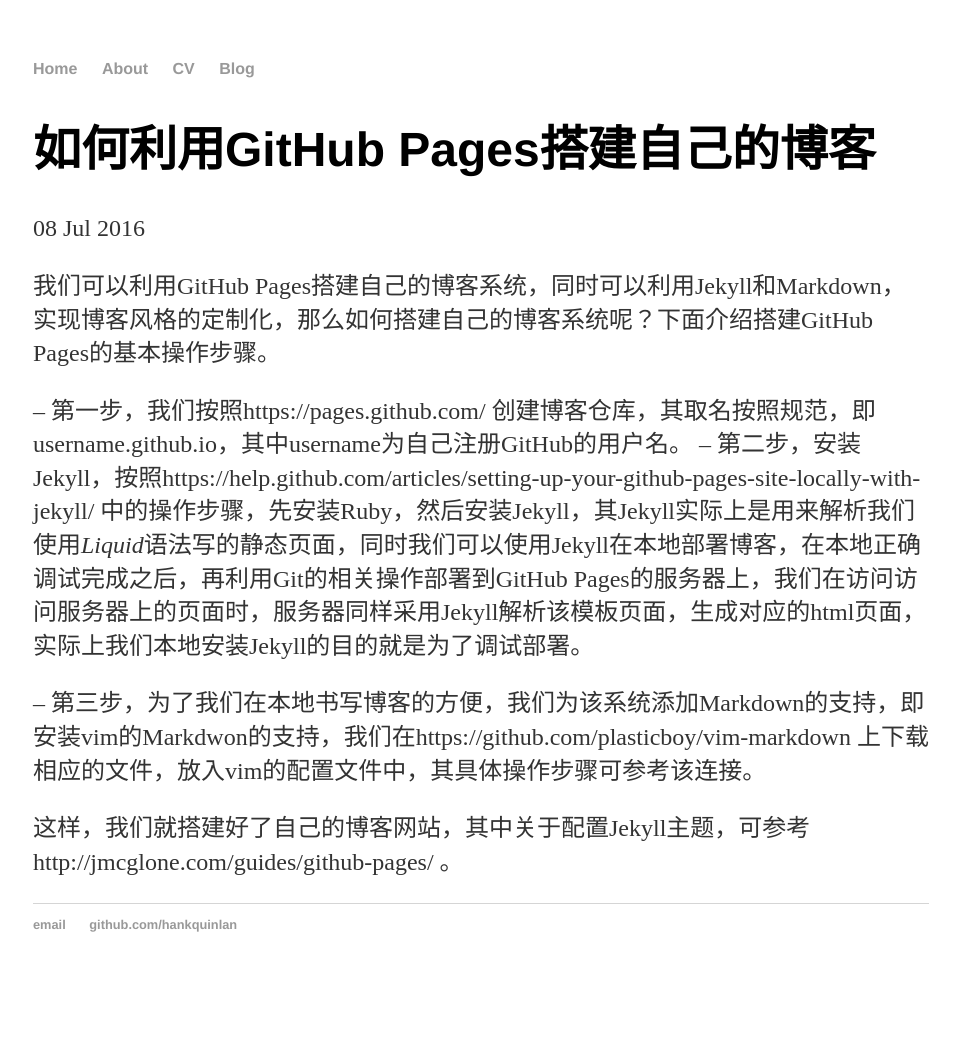
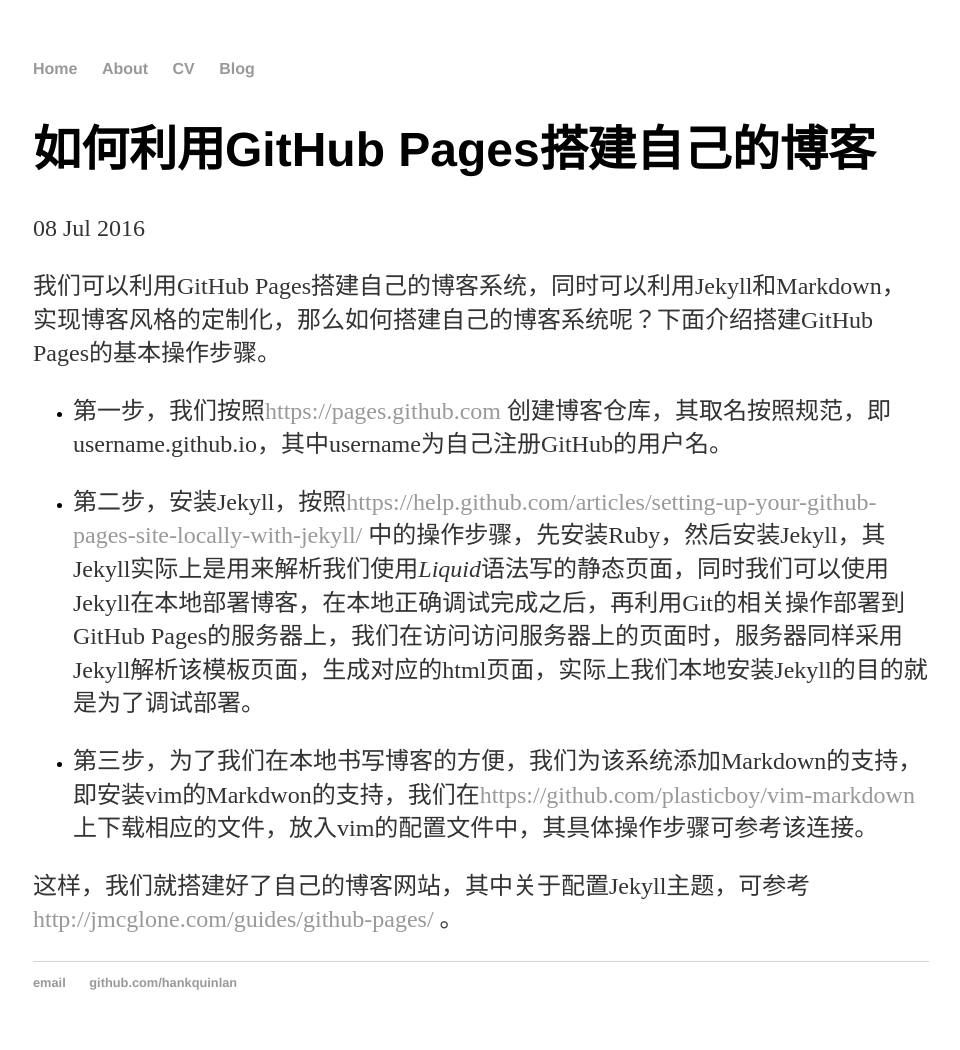
Before and after one commit to siegezhang/github.io, a Jekyll site: the page built from _posts/2016-07-08-miscellaneous_01.md, in a window 1280 px wide. Shown: the whole page, without its empty margins (159-1119 px from the left). Built offline with Jekyll 4.4.1, drawn with Linux system fonts in a browser that asks for light colours; before the commit the page ends 992 px from its top, so only the background shows below that; some of the changed lines change nothing that is shown.

Commit message:
修改博客

```diff
--- a/_posts/2016-07-08-miscellaneous_01.md
+++ b/_posts/2016-07-08-miscellaneous_01.md
@@ -6,9 +6,14 @@
 
 我们可以利用GitHub Pages搭建自己的博客系统，同时可以利用Jekyll和Markdown，实现博客风格的定制化，那么如何搭建自己的博客系统呢？下面介绍搭建GitHub Pages的基本操作步骤。
 
--- 第一步，我们按照https://pages.github.com/ 创建博客仓库，其取名按照规范，即username.github.io，其中username为自己注册GitHub的用户名。
--- 第二步，安装Jekyll，按照https://help.github.com/articles/setting-up-your-github-pages-site-locally-with-jekyll/ 中的操作步骤，先安装Ruby，然后安装Jekyll，其Jekyll实际上是用来解析我们使用*Liquid*语法写的静态页面，同时我们可以使用Jekyll在本地部署博客，在本地正确调试完成之后，再利用Git的相关操作部署到GitHub Pages的服务器上，我们在访问访问服务器上的页面时，服务器同样采用Jekyll解析该模板页面，生成对应的html页面，实际上我们本地安装Jekyll的目的就是为了调试部署。
+- 第一步，我们按照[https://pages.github.com](https://pages.github.com/)
+创建博客仓库，其取名按照规范，即username.github.io，其中username为自己注册GitHub的用户名。
 
--- 第三步，为了我们在本地书写博客的方便，我们为该系统添加Markdown的支持，即安装vim的Markdwon的支持，我们在https://github.com/plasticboy/vim-markdown 上下载相应的文件，放入vim的配置文件中，其具体操作步骤可参考该连接。
+- 第二步，安装Jekyll，按照[https://help.github.com/articles/setting-up-your-github-pages-site-locally-with-jekyll/](https://help.github.com/articles/setting-up-your-github-pages-site-locally-with-jekyll/)
+中的操作步骤，先安装Ruby，然后安装Jekyll，其Jekyll实际上是用来解析我们使用*Liquid*语法写的静态页面，同时我们可以使用Jekyll在本地部署博客，在本地正确调试完成之后，再利用Git的相关操作部署到GitHub Pages的服务器上，我们在访问访问服务器上的页面时，服务器同样采用Jekyll解析该模板页面，生成对应的html页面，实际上我们本地安装Jekyll的目的就是为了调试部署。
 
-这样，我们就搭建好了自己的博客网站，其中关于配置Jekyll主题，可参考http://jmcglone.com/guides/github-pages/ 。
+- 第三步，为了我们在本地书写博客的方便，我们为该系统添加Markdown的支持，即安装vim的Markdwon的支持，我们在[https://github.com/plasticboy/vim-markdown](https://github.com/plasticboy/vim-markdown)
+上下载相应的文件，放入vim的配置文件中，其具体操作步骤可参考该连接。
+
+这样，我们就搭建好了自己的博客网站，其中关于配置Jekyll主题，可参考[http://jmcglone.com/guides/github-pages/](http://jmcglone.com/guides/github-pages/)
+。
```
